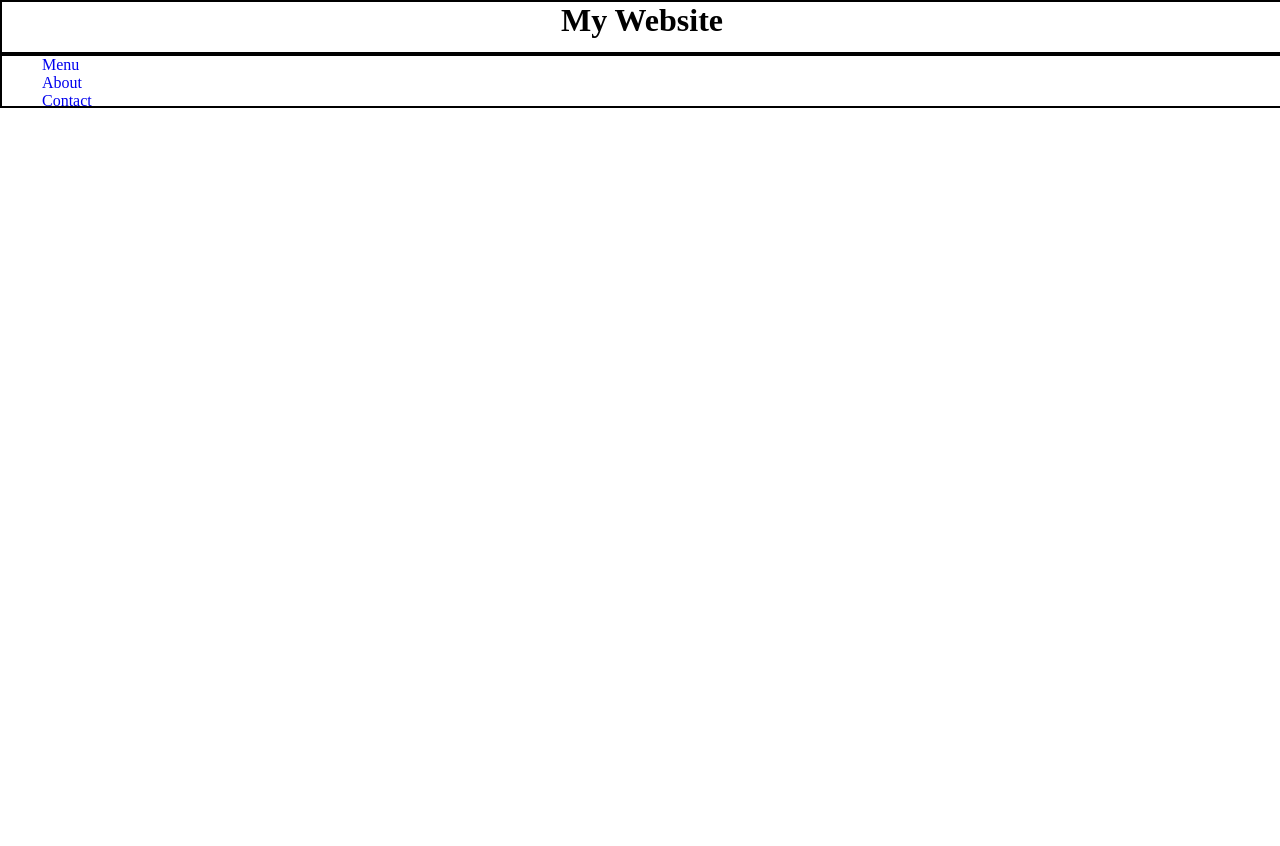
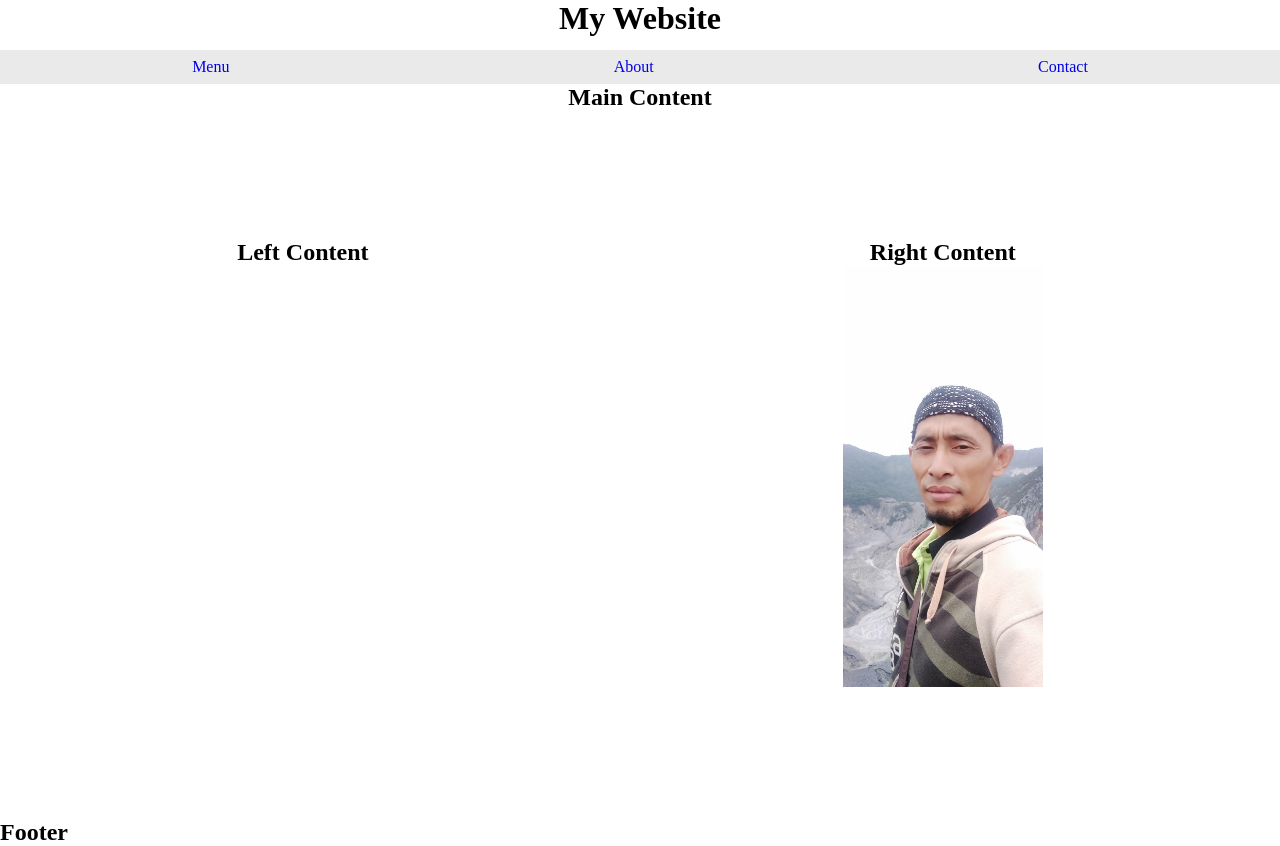
Before and after one commit to FaizalAgathon/BD-TantanganBuatResposiveWebsite, a plain HTML site: page index.html in a window 1280 px wide. Before the commit the page ends 800 px from the top, so only its background shows below. Drawn offline with Linux system fonts and the light colour scheme.

Commit message:
idk what i do

```diff
--- a/index.html
+++ b/index.html
@@ -15,27 +15,30 @@
         <div class="navbar">
             <ul>
                 <li>
-                    <a href="index.html">Menu</a>
+                    <a href="index.html" style="text-decoration: none">Menu</a>
                 </li>
                 <li>
-                    <a href="about.html">About</a>
+                    <a href="about.html" style="text-decoration: none">About</a>
                 </li>
                 <li>
-                    <a href="contact.html">Contact</a>
+                    <a href="contact.html" style="text-decoration: none">Contact</a>
                 </li>
             </ul>
+            <div class="main">
+                <h2>Main Content</h2>
+            </div>
         </div>
-        <div class="mainco">
-
-        </div>
-        <div class="leftco">
-
-        </div>
-        <div class="rightco">
-
+        <div class="content">
+            <div class="left">
+                <h2>Left Content</h2>
+            </div>
+            <div class="right">
+                <h2>Right Content</h2>
+                <img src="img/IMG20181118104651.jpg" width="200px">
+            </div>
         </div>
         <div class="footer">
-
+            <h2>Footer</h2>
         </div>
     </div>
 </body>
--- a/style.css
+++ b/style.css
@@ -1,16 +1,11 @@
 *{
     margin: 0px;
-    /* padding: 0px; */
+    padding: 0px;
 }
 
 .container{
     /* width: ; */
     height: 100vh;
-}
-
-li,a{
-    list-style-type: none;
-    text-decoration: none;
 }
 
 .header{
@@ -19,16 +14,83 @@ li,a{
 
     text-align: center;
 
-    border: 2px solid;
+    /* border: 2px solid; */
+}
+
+/* NAVBAR */
+
+.navbar ul li{
+    list-style-type: none;
 }
 
 .navbar{
-    width: 100%;
-    height: 50px;
+    /* width: 100%; */
+    /* height: 50px; */
 
-    display: flex;
-    flex-direction: row;
+    /* display: flex; */
+    /* flex-direction: row; */
+    justify-content: center;
+    text-align: center;
 
-    border: 2px solid;
+    /* border: 2px solid; */
+
+    position: sticky;
+    top: 0px;
 
 }
+
+.navbar ul{
+    display: flex;
+
+    background-color: #eaeaea;
+}
+
+.navbar ul li{
+    /* padding: 10px auto; */
+    display: flex;
+    justify-content: space-around;
+    /* align-content: stretch; */
+    flex-grow: 1;
+
+    /* border: 2px solid; */
+}
+
+.navbar ul li a{
+    padding: 8px;
+}
+
+.navbar ul li:hover{
+    background-color: #fff;
+
+    transition: all 0.5s ease-in-out;
+}
+
+/* CONTENT */
+
+.content{
+    display: flex;
+    justify-content: space-around;
+    /* flex-grow: 1; */
+    /* padding: auto 0px; */
+    align-items: stretch;
+    padding: 10% 0px;
+
+    /* border: 1px solid; */
+}
+
+.content .main{
+    /* align-content: auto; */
+    flex-grow: 1;
+    /* background-color: bisque; */
+
+    text-align: center;
+    /* border: 1px solid; */
+}
+
+.content .left,.right{
+    padding: 0px 60px;
+}
+
+.main,.left,.right{
+    text-align: center;
+}
```
Also changed, not shown: img/IMG20181118104651.jpg (added).
